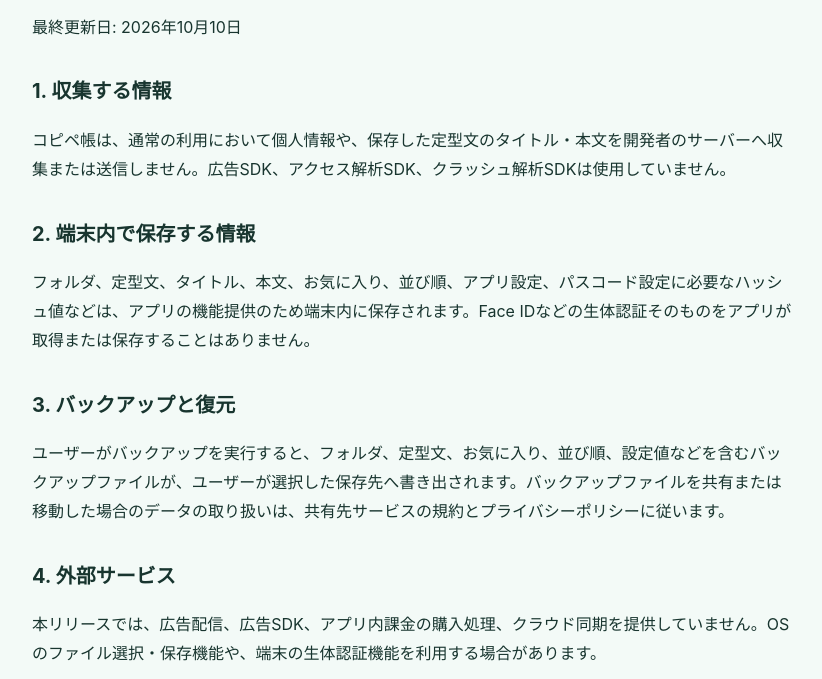
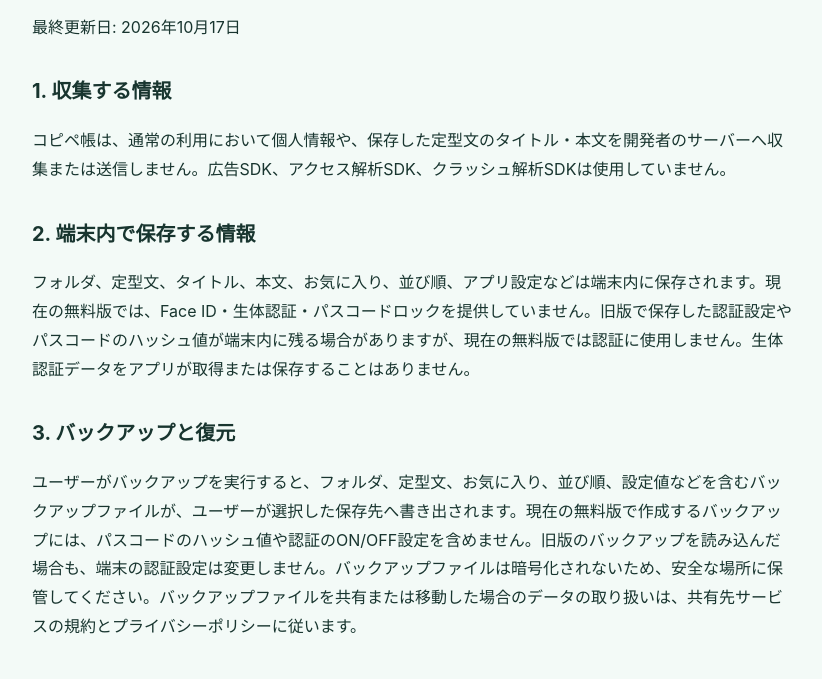
Before and after one commit to K-Ogawa-K/copybook-support, a plain HTML site: page privacy.html in a window 1280 px wide. Shown: the part 101-780 px from the top of the page, without its empty margins (228-1050 px from the left). Drawn offline with Linux system fonts and the light colour scheme.

Commit message:
Align Copybook privacy policy with free Build 4

```diff
--- a/privacy.html
+++ b/privacy.html
@@ -16,19 +16,19 @@
 <body>
   <main>
     <h1>コピペ帳 プライバシーポリシー</h1>
-    <p>最終更新日: 2026年10月10日</p>
+    <p>最終更新日: 2026年10月17日</p>
 
     <h2>1. 収集する情報</h2>
     <p>コピペ帳は、通常の利用において個人情報や、保存した定型文のタイトル・本文を開発者のサーバーへ収集または送信しません。広告SDK、アクセス解析SDK、クラッシュ解析SDKは使用していません。</p>
 
     <h2>2. 端末内で保存する情報</h2>
-    <p>フォルダ、定型文、タイトル、本文、お気に入り、並び順、アプリ設定、パスコード設定に必要なハッシュ値などは、アプリの機能提供のため端末内に保存されます。Face IDなどの生体認証そのものをアプリが取得または保存することはありません。</p>
+    <p>フォルダ、定型文、タイトル、本文、お気に入り、並び順、アプリ設定などは端末内に保存されます。現在の無料版では、Face ID・生体認証・パスコードロックを提供していません。旧版で保存した認証設定やパスコードのハッシュ値が端末内に残る場合がありますが、現在の無料版では認証に使用しません。生体認証データをアプリが取得または保存することはありません。</p>
 
     <h2>3. バックアップと復元</h2>
-    <p>ユーザーがバックアップを実行すると、フォルダ、定型文、お気に入り、並び順、設定値などを含むバックアップファイルが、ユーザーが選択した保存先へ書き出されます。バックアップファイルを共有または移動した場合のデータの取り扱いは、共有先サービスの規約とプライバシーポリシーに従います。</p>
+    <p>ユーザーがバックアップを実行すると、フォルダ、定型文、お気に入り、並び順、設定値などを含むバックアップファイルが、ユーザーが選択した保存先へ書き出されます。現在の無料版で作成するバックアップには、パスコードのハッシュ値や認証のON/OFF設定を含めません。旧版のバックアップを読み込んだ場合も、端末の認証設定は変更しません。バックアップファイルは暗号化されないため、安全な場所に保管してください。バックアップファイルを共有または移動した場合のデータの取り扱いは、共有先サービスの規約とプライバシーポリシーに従います。</p>
 
     <h2>4. 外部サービス</h2>
-    <p>本リリースでは、広告配信、広告SDK、アプリ内課金の購入処理、クラウド同期を提供していません。OSのファイル選択・保存機能や、端末の生体認証機能を利用する場合があります。</p>
+    <p>本リリースでは、広告配信、広告SDK、アプリ内課金の購入処理、クラウド同期を提供していません。バックアップと復元には、OSのファイル選択・保存機能を利用します。</p>
 
     <h2>5. お問い合わせ</h2>
     <p>本ポリシーに関するお問い合わせは、<a href="mailto:gazudayo@gmail.com">gazudayo@gmail.com</a>までご連絡ください。</p>
```
